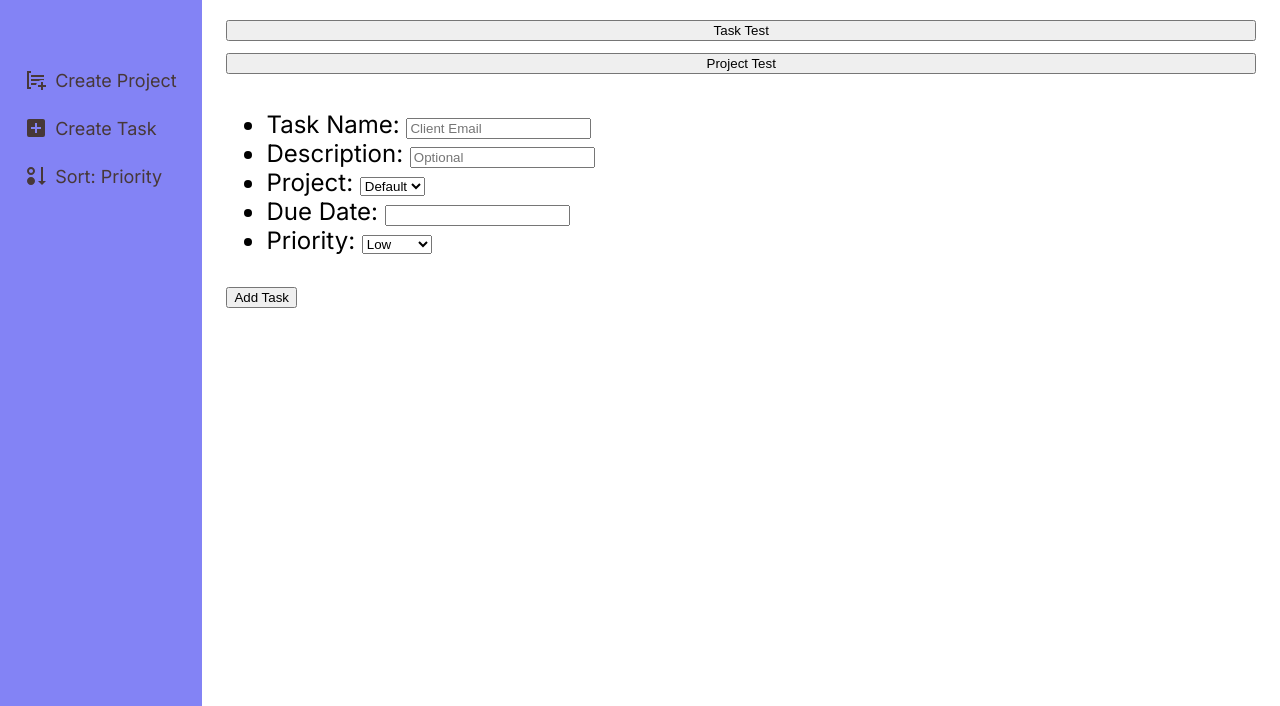
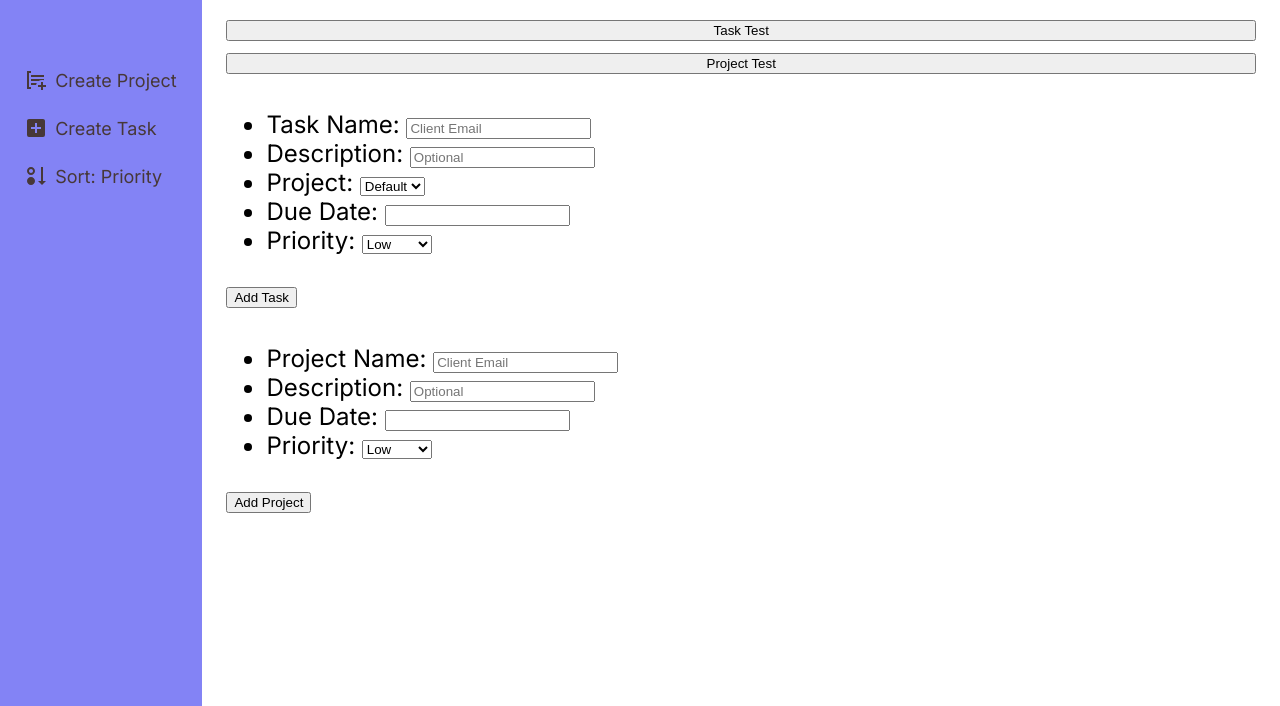
Before and after one commit to copaiement/to-do-list, a plain HTML site: page index.html in a window 1280 px wide. Shown: the part 94-800 px from the top of the page. Drawn offline with Linux system fonts and the light colour scheme.

Commit message:
JS add functions to show and hide modal

```diff
--- a/index.html
+++ b/index.html
@@ -45,40 +45,68 @@
         <button class="test-proj">Project Test</button>
         <!-- message when no projects or tasks exist -->
         <div class="empty-msg hidden">Add a Project or a Task to get started!</div>
-        <!-- create info modal here -->
+        <!-- create task modal here -->
         <div class="task-modal">
           <form action="submit">
             <ul class="input-wrapper">
               <li class="form-row">
-                <label for="name-input">Task Name:</label>
-                <input id="name-input" type="text" placeholder="Client Email" required>
+                <label for="task-name-input">Task Name:</label>
+                <input id="task-name-input" type="text" placeholder="Client Email" required>
               </li>
               <li class="form-row">
-                <label for="desc-input">Description:</label>
-                <input type="text" id="desc-input" placeholder="Optional">
+                <label for="task-desc-input">Description:</label>
+                <input type="text" id="task-desc-input" placeholder="Optional">
               </li>
               <li class="form-row">
-                <label for="project-input">Project:</label>
-                <select id="project-input" name="project-input">
+                <label for="task-project-input">Project:</label>
+                <select id="task-project-input" name="project-input">
                   <option value="Default">Default</option>
                   <option value="Proj 1">Proj 1</option>
                   <option value="Proj 2">Proj 2</option>
                 </select>
               </li>
               <li class="form-row">
-                <label for="date-input">Due Date:</label>
-                <input id="date-input" type="text">
+                <label for="task-date-input">Due Date:</label>
+                <input id="task-date-input" type="text">
               </li>
               <li class="form-row">
-                <label for="priority-input">Priority:</label>
-                <select id="priority-input" name="priority-input">
-                  <option value="Default">Low</option>
-                  <option value="Proj 1">Medium</option>
-                  <option value="Proj 2">High</option>
+                <label for="task-priority-input">Priority:</label>
+                <select id="task-priority-input" name="priority-input">
+                  <option value="priority-low">Low</option>
+                  <option value="priority-med">Medium</option>
+                  <option value="priority-high">High</option>
                 </select>
               </li>
             </ul>
-            <input id="submit-btn" type="submit" value="Add Task">
+            <input id="task-submit-btn" type="submit" value="Add Task">
+          </form>
+        </div>
+        <!-- create project modal here -->
+        <div class="project-modal">
+          <form action="submit">
+            <ul class="input-wrapper">
+              <li class="form-row">
+                <label for="proj-name-input">Project Name:</label>
+                <input id="proj-name-input" type="text" placeholder="Client Email" required>
+              </li>
+              <li class="form-row">
+                <label for="proj-desc-input">Description:</label>
+                <input type="text" id="proj-desc-input" placeholder="Optional">
+              </li>
+              <li class="form-row">
+                <label for="proj-date-input">Due Date:</label>
+                <input id="proj-date-input" type="text">
+              </li>
+              <li class="form-row">
+                <label for="proj-priority-input">Priority:</label>
+                <select id="proj-priority-input" name="priority-input">
+                  <option value="priority-low">Low</option>
+                  <option value="priority-med">Medium</option>
+                  <option value="priority-high">High</option>
+                </select>
+              </li>
+            </ul>
+            <input id="proj-submit-btn" type="submit" value="Add Project">
           </form>
         </div>
         <!-- default project -->
```
Also changed, not shown: main.js (+1 -1 lines).
